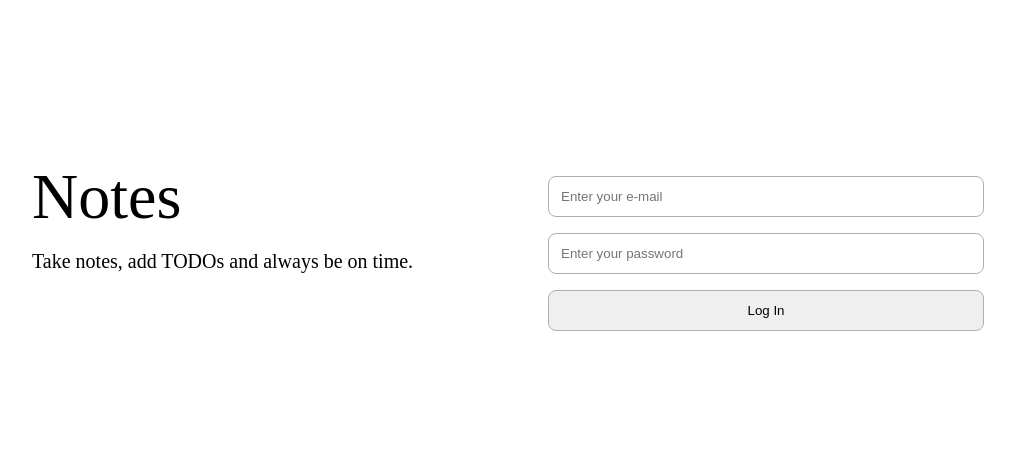
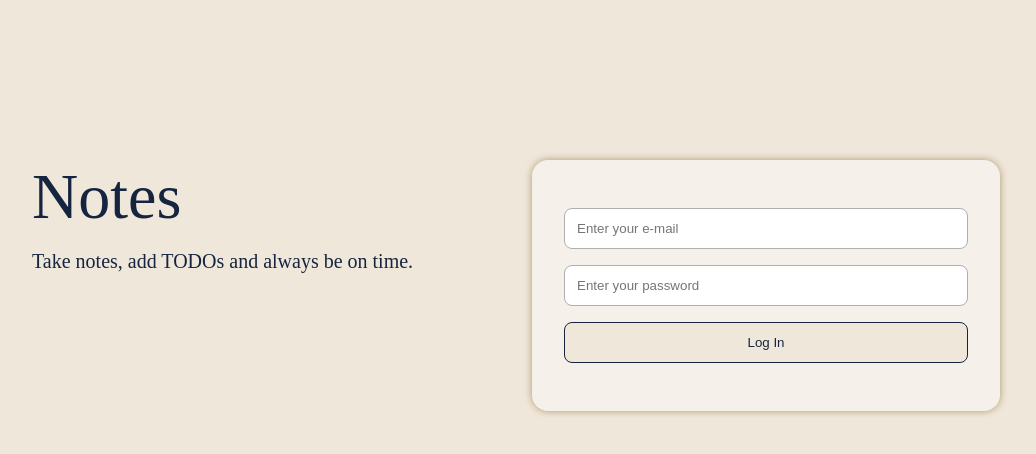
Before and after one commit to pkorneev/TODO, a React (Vite) app: page / in a window 1280 px wide. Shown: the top 454 px of the page, without its empty margins (124-1160 px from the left). Built offline with nearby package versions, Linux system fonts and the light colour scheme.

Commit message:
some styles added+ context APIfor dark mode

```diff
--- a/src/App.jsx
+++ b/src/App.jsx
@@ -1,10 +1,13 @@
 import Login from "./components/login/Login";
 import Home from "./components/home/Home";
 import "./App.css";
-import { useState, useEffect } from "react";
+import { useState, useEffect, createContext } from "react";
+
+export const ThemeContext = createContext("light");
 
 function App() {
   const [isLoggedIn, setIsLoggedIn] = useState(false);
+  const [theme, setTheme] = useState("light");
 
   useEffect(() => {
     const storedUserLoggedInInformation = localStorage.getItem("isLoggedIn");
@@ -20,15 +23,23 @@ function App() {
       localStorage.setItem("isLoggedIn", "1");
     }
   };
+
   const onLogoutHandler = () => {
     localStorage.removeItem("isLoggedIn");
     setIsLoggedIn(false);
   };
+
+  const toggleTheme = () => {
+    setTheme((current) => (current === "light" ? "dark" : "light"));
+  };
+
   return (
-    <>
-      {!isLoggedIn && <Login onLogin={onLoginHandler} />}
-      {isLoggedIn && <Home onLogout={onLogoutHandler} />}
-    </>
+    <ThemeContext.Provider value={{ theme, toggleTheme }}>
+      <div className={theme}>
+        {!isLoggedIn && <Login onLogin={onLoginHandler} />}
+        {isLoggedIn && <Home onLogout={onLogoutHandler} />}
+      </div>
+    </ThemeContext.Provider>
   );
 }
 
--- a/src/components/home/Header.module.css
+++ b/src/components/home/Header.module.css
@@ -5,7 +5,8 @@
 }
 .header {
     padding: 1.75rem 1rem;
-    box-shadow: 0px 4px 4px -2px rgba(90, 90, 90, 0.5);
+    box-shadow: 0px 2px 2px -2px rgba(156,133,75,1);
+    background-color: var(--backgroundLightLighter);
 }
 .header nav{
     display: flex;
@@ -18,6 +19,8 @@
 .header button{
     padding: .5rem 1rem;
     border-radius: .5rem;
-    border: 1px solid black;
+    color: var(--textColorDark);
+    border: 1px solid var(--backgroundDark);
+    background-color: var(--backgroundLight);
     cursor: pointer;
 }
--- a/src/components/home/Home.jsx
+++ b/src/components/home/Home.jsx
@@ -1,6 +1,7 @@
 import Header from "./Header";
 import InputTODO from "./input/InputTODO";
 import Output from "./output/Output";
+
 import { useState } from "react";
 const Home = (props) => {
   const [todosList, setTodosList] = useState([
@@ -27,7 +28,7 @@ const Home = (props) => {
   };
 
   return (
-    <div>
+    <div className="home">
       <Header onLogout={props.onLogout} />
       <InputTODO onAddTodo={onAddTodoHandler} />
       <Output
--- a/src/components/home/input/InputTODO.module.css
+++ b/src/components/home/input/InputTODO.module.css
@@ -8,6 +8,7 @@
     justify-content: center;
     gap: 1rem;
     margin-top: 6rem;
+    padding: 0rem 1rem;
 }
 .input input{
     padding: 1rem 1rem;
--- a/src/components/home/output/DoneElem.module.css
+++ b/src/components/home/output/DoneElem.module.css
@@ -9,11 +9,12 @@
 }
 .doneElem p {
     border-radius: .5rem;
-    border: 1px solid black;
+    color: var(--textColorDark);
+    box-shadow: 0px 0px 9px -1px rgba(156,133,75,1);
     padding: 1rem 1rem;
     width: 100%;
     max-width: 600px;
     word-wrap: break-word;
     text-decoration: line-through;
-    background-color: rgb(171, 255, 132);
+    background-color: var(--backgroundLightLighter);
 }
--- a/src/components/home/output/OutputElem.module.css
+++ b/src/components/home/output/OutputElem.module.css
@@ -13,7 +13,9 @@
 }
 .todoElem p{
     border-radius: .5rem;
-    border: 1px solid black;
+    box-shadow: 0px 0px 9px -1px rgba(156,133,75,1);
+    background-color: var(--backgroundLightLighter);
+    color: var(--textColorDark);
     padding: 1rem 1rem;
     width: 100%;
     max-width: 800px;
--- a/src/components/login/Login.jsx
+++ b/src/components/login/Login.jsx
@@ -1,15 +1,33 @@
-import React from "react";
-import Wrapper from "../../UI/Wrapper";
+import React, { useContext } from "react";
 import LoginForm from "./LoginForm";
 import styles from "./Login.module.css";
+import { ThemeContext } from "../../App";
+
 const Login = (props) => {
+  const { theme, toggleTheme } = useContext(ThemeContext);
   return (
     <div className={styles}>
       <div className={styles.wrapper}>
         <div className={styles.loginPage}>
           <div className={styles.leftPart}>
-            <h1>Notes</h1>
-            <p>Take notes, add TODOs and always be on time.</p>
+            <h1
+              className={
+                theme === "dark"
+                  ? `${styles.headerH1} ${styles.dark}`
+                  : styles.headerH1
+              }
+            >
+              Notes
+            </h1>
+            <p
+              className={
+                theme === "dark"
+                  ? `${styles.headerP} ${styles.dark}`
+                  : styles.headerP
+              }
+            >
+              Take notes, add TODOs and always be on time.
+            </p>
           </div>
           <div className={styles.rightPart}>
             <LoginForm onLogin={props.onLogin} />
--- a/src/components/login/Login.module.css
+++ b/src/components/login/Login.module.css
@@ -18,11 +18,19 @@
 .leftPart, .rightPart{
     flex: 1;
 }
-.leftPart h1{
+.leftPart .headerH1{
     font-size: 4rem;
     font-weight: 100;
+    color: var(--textColorDark);
 }
 .leftPart p{
     margin-top: 1rem;
     font-size: 1.25rem;
+    color: var(--textColorDark);
 }
+.headerH1.dark{
+    color: var(--textColorLight);
+}
+.headerP.dark{
+    color: var(--textColorLight);
+}
--- a/src/components/login/LoginForm.jsx
+++ b/src/components/login/LoginForm.jsx
@@ -1,7 +1,9 @@
 import React, { useReducer } from "react";
 import styles from "./LoginForm.module.css";
+import { ThemeContext } from "../../App";
+const reducer = (state, action) => {
+  //const { theme, toggleTheme } = useContext(ThemeContext);
 
-const reducer = (state, action) => {
   if (action.type === "EMAIL_CHANGE") {
     return {
       ...state,
--- a/src/components/login/LoginForm.module.css
+++ b/src/components/login/LoginForm.module.css
@@ -6,8 +6,11 @@
 .loginForm{
     display: flex;
     flex-direction: column;
+    background-color: var(--backgroundLightLighter);
     gap: 1rem;
-    padding: 1rem;
+    padding: 3rem 2rem;
+    border-radius: 1rem;
+    box-shadow: 0px 0px 9px -1px rgba(156,133,75,1);
 }
 .loginForm input{
     padding: .75rem;
@@ -15,8 +18,10 @@
     border: 1px solid rgb(175, 175, 175);
 }
 .loginForm button{
+    color: var(--textColorDark);
     padding: .75rem;
     border-radius: .5rem;
-    border: 1px solid rgb(175, 175, 175);
+    border: 1px solid var(--backgroundDark);
+    background-color: var(--backgroundLight);
     cursor: pointer;
 }
--- a/src/index.css
+++ b/src/index.css
@@ -1,6 +1,23 @@
+:root{
+  --backgroundDark: rgb(21, 37, 63);
+  --backgroundLight: rgb(240, 231, 219);
+  --backgroundLightLighter: rgb(245, 240, 233);
+  --textColorDark: rgb(21, 37, 63);
+  --textColorLight: rgb(240, 231, 219);
+}
 *{
   margin: 0;
   padding: 0;
   box-sizing: border-box;
 
 }
+.home{
+  height: 100vh;
+  background-color: var(--backgroundLight);
+}
+.light{
+  background-color: var(--backgroundLight);
+}
+.dark{
+  background-color: var(--backgroundDark);
+}
```
